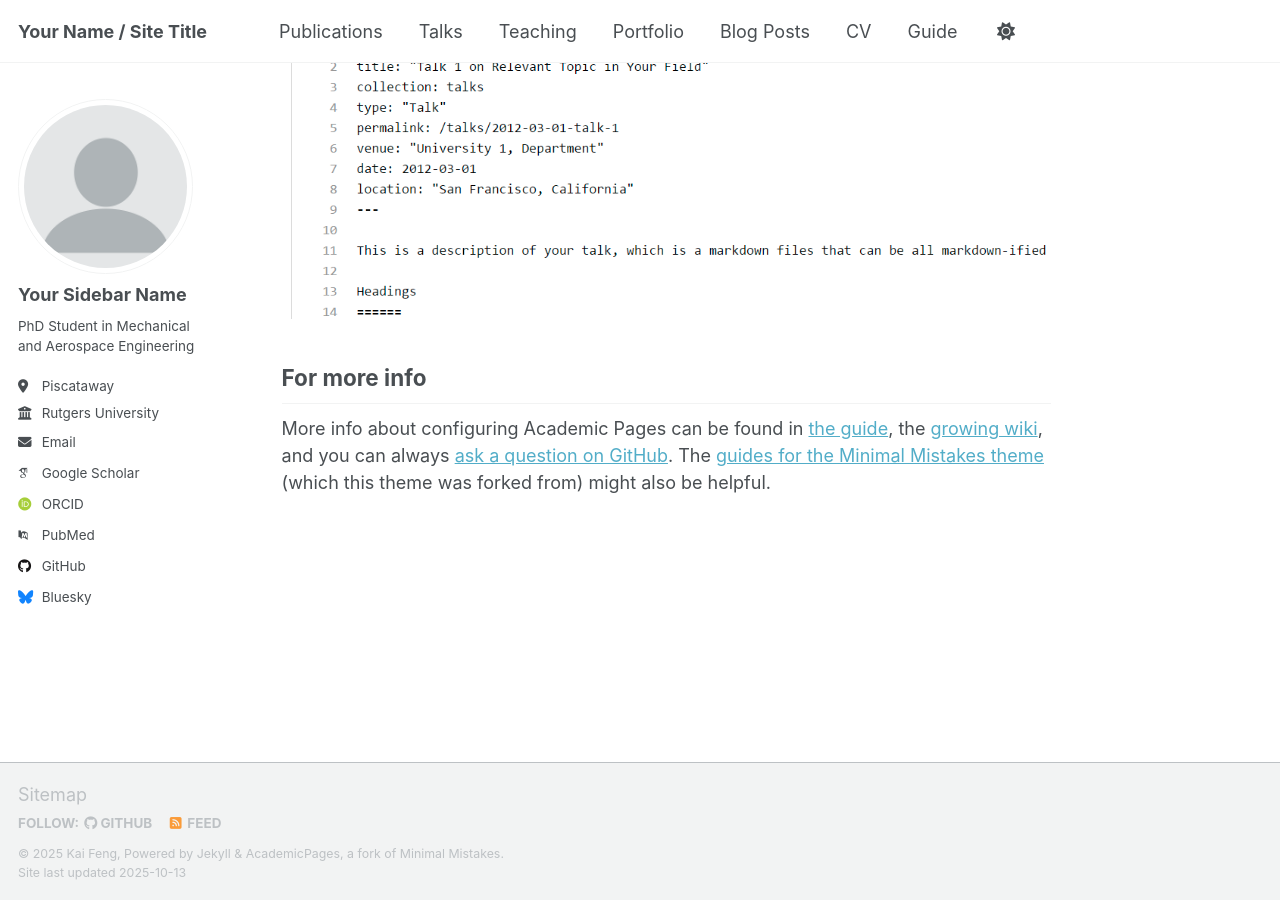
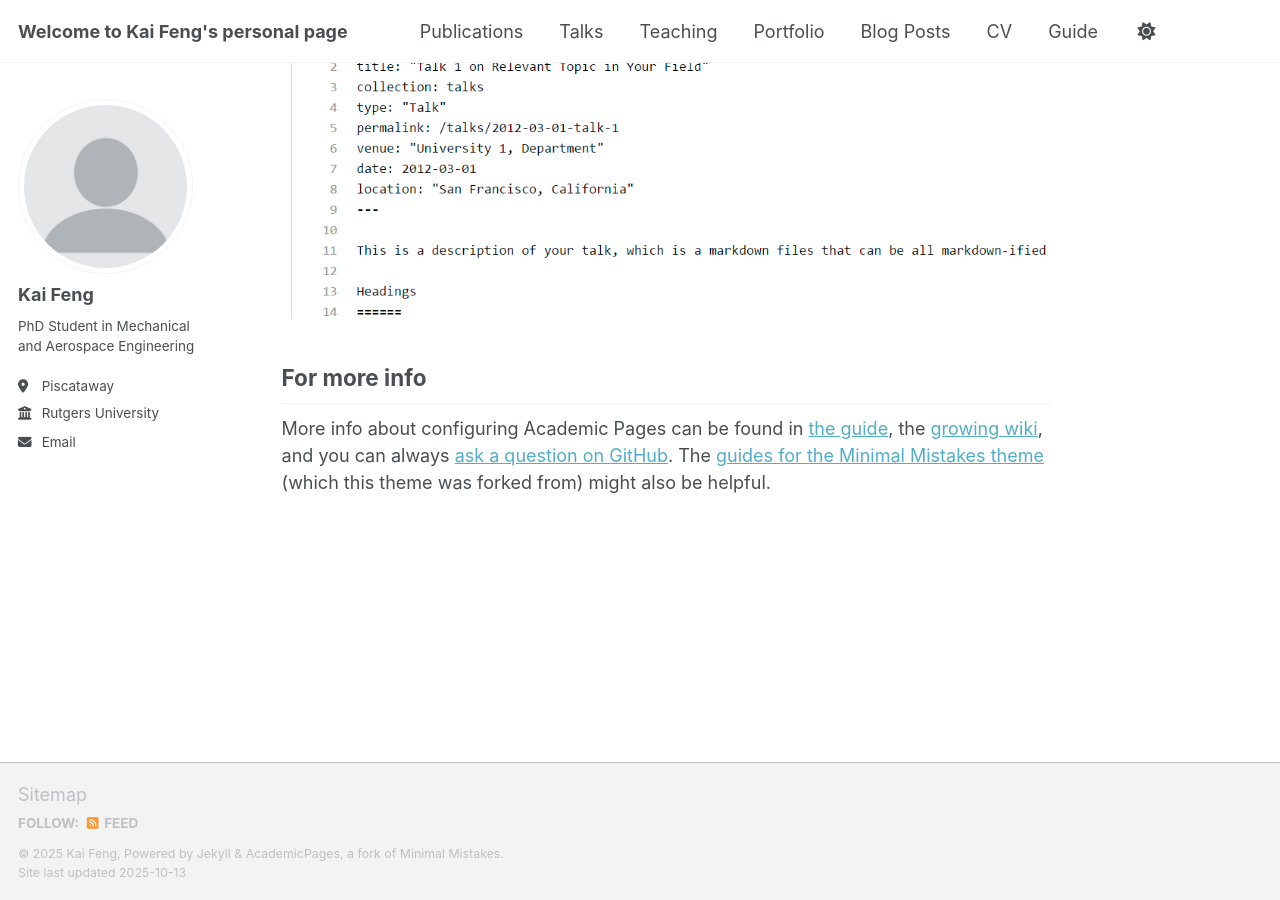
Before and after one commit to kf600/kf600.github.io, a Jekyll site: the page built from _pages/about.md, in a window 1280 px wide and 900 px high, scrolled down 2880 px. Built offline with Jekyll 4.4.1, drawn with Linux system fonts in a browser that asks for light colours; some web fonts are replaced; a script that is not in the unit is left out.

Commit message:
Update _config.yml

```diff
--- a/_config.yml
+++ b/_config.yml
@@ -9,7 +9,7 @@
 # Basic Site Settings
 locale                   : "en-US"
 site_theme               : "default" # Currently available options are "default", "air"
-title                    : "Your Name / Site Title"
+title                    : "Welcome to Kai Feng's personal page"
 title_separator          : "-"
 name                     : &name "Kai Feng"
 description              : &description "Your Name's academic portfolio"   # Update this with a general description of your site, this is the default if not overridden by a page
@@ -24,60 +24,60 @@ repository               : "academicpages/academicpages.github.io"
 author:
   # Biographic information
   avatar           : "profile.png"
-  name             : "Your Sidebar Name"
+  name             : "Kai Feng"
   pronouns         : # example: "he/his"
   bio              : "PhD Student in Mechanical and Aerospace Engineering"
   location         : "Piscataway"
   employer         : "Rutgers University"
   uri              : # URL
-  email            : "none@example.org"
+  email            : shadow dot kai dot feng at rutgers dot edu
 
-  # Academic websites
-  academia         : # URL
-  arxiv            : # URL - Update with the correct link to your profile
-  googlescholar    : "https://scholar.google.com/citations?user=PS_CX0AAAAAJ"
-  inspire-hep      : # URL
-  impactstory      : # URL
-  orcid            : "http://orcid.org/yourorcidurl"
-  semantic         : # URL
-  pubmed           : "https://www.ncbi.nlm.nih.gov/pubmed/?term=john+snow"
-  researchgate     : # URL
-  scopus           : # URL
+  # # Academic websites
+  # #academia         : # URL
+  # #arxiv            : # URL - Update with the correct link to your profile
+  # #googlescholar    : "https://scholar.google.com/citations?user=PS_CX0AAAAAJ"
+  # inspire-hep      : # URL
+  # impactstory      : # URL
+  # #orcid            : "http://orcid.org/yourorcidurl"
+  # #semantic         : # URL
+  # #pubmed           : "https://www.ncbi.nlm.nih.gov/pubmed/?term=john+snow"
+  # #researchgate     : # URL
+  # #scopus           : # URL
 
-  # Repositories and software development
-  bitbucket        : # Username - Update with your username on the site
-  codepen          : # Username
-  dribbble         : # Username
-  github           : "academicpages"
-  kaggle           : # Username
-  stackoverflow    : # User number or user number and name (i.e., use "1" or "1/jeff-atwood")
+  # # Repositories and software development
+  # bitbucket        : # Username - Update with your username on the site
+  # codepen          : # Username
+  # dribbble         : # Username
+  # github           : "academicpages"
+  # kaggle           : # Username
+  # stackoverflow    : # User number or user number and name (i.e., use "1" or "1/jeff-atwood")
 
-  # Social media
-  artstation       : # Username
-  bluesky          : "bsky.app" # Replace this with you Bluesky username
-  facebook         : # Username
-  flickr           : # Username
-  foursquare       : # Username
-  goodreads        : # Username
-  google_plus      : # Username
-  keybase          : # Username
-  instagram        : # Username
-  lastfm           : # Username
-  linkedin         : # Username
-  mastodon         : # URL
-  medium           : # URL
-  pinterest        : # Username
-  soundcloud       : # Username
-  steam            : # Username
-  telegram         : # URL
-  tumblr           : # Username
-  twitter          : # Username for X / Twitter
-  vine             : # Username
-  weibo            : # Username
-  wikipedia        : # Username
-  xing             : # Username
-  youtube          : # Username
-  zhihu            : # Username
+  # # Social media
+  # artstation       : # Username
+  # bluesky          : "bsky.app" # Replace this with you Bluesky username
+  # facebook         : # Username
+  # flickr           : # Username
+  # foursquare       : # Username
+  # goodreads        : # Username
+  # google_plus      : # Username
+  # keybase          : # Username
+  # instagram        : # Username
+  # lastfm           : # Username
+  # linkedin         : # Username
+  # mastodon         : # URL
+  # medium           : # URL
+  # pinterest        : # Username
+  # soundcloud       : # Username
+  # steam            : # Username
+  # telegram         : # URL
+  # tumblr           : # Username
+  # twitter          : # Username for X / Twitter
+  # vine             : # Username
+  # weibo            : # Username
+  # wikipedia        : # Username
+  # xing             : # Username
+  # youtube          : # Username
+  # zhihu            : # Username
 
 # Publication Category - The following the list of publication categories and their headings
 publication_category:
```
